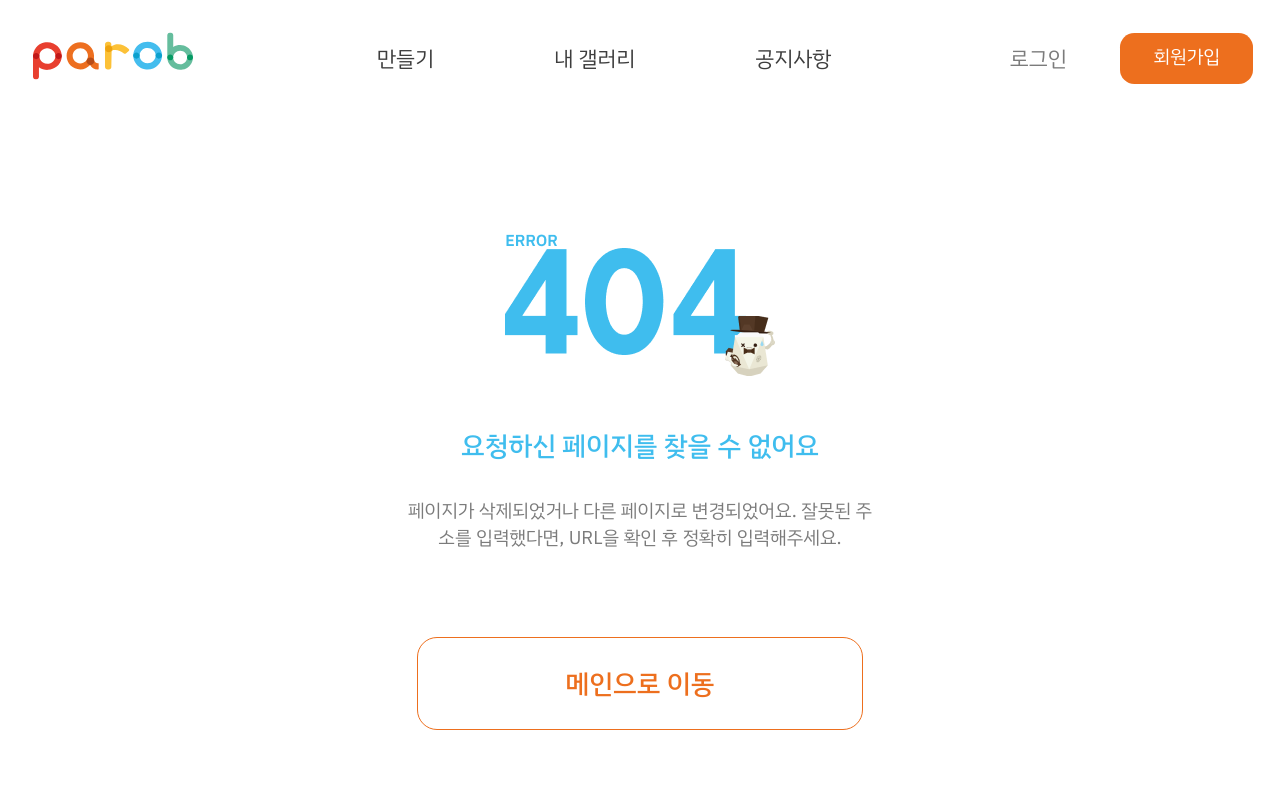
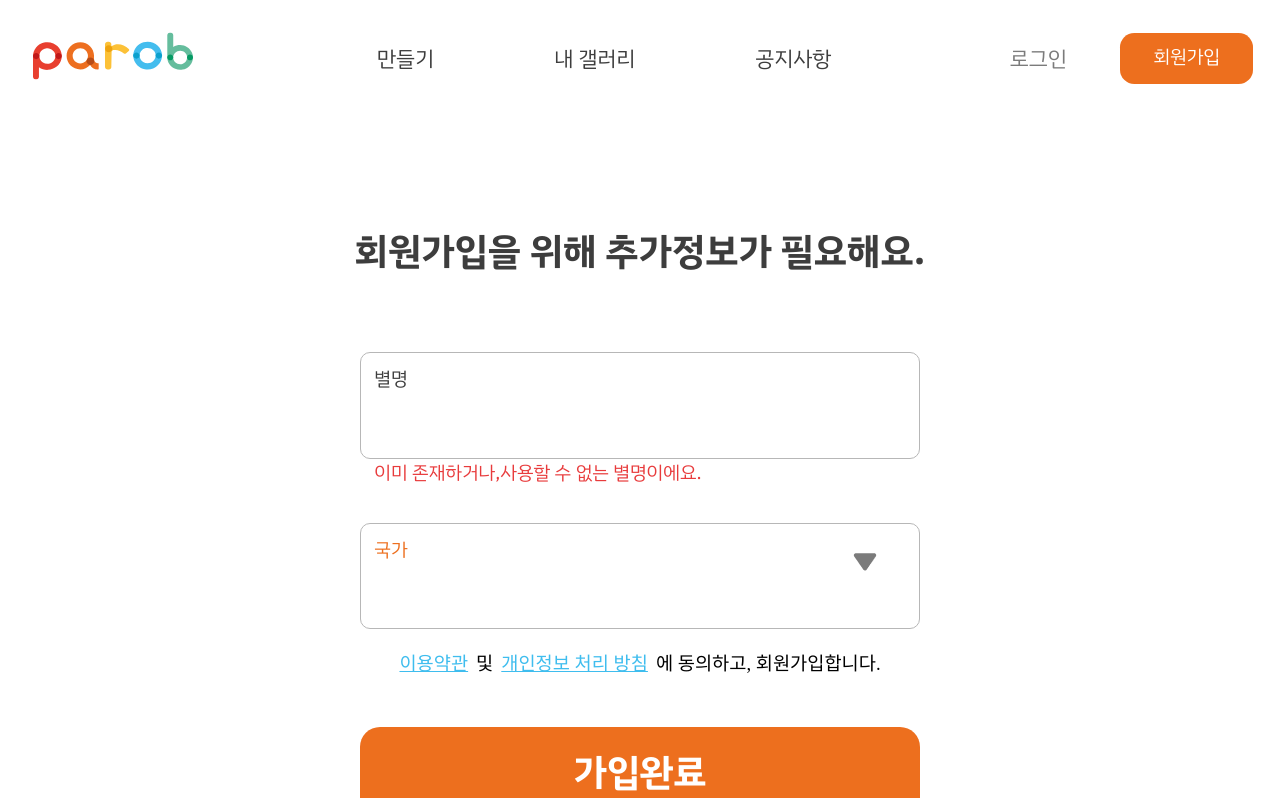
Before and after one commit to yoojin1119/ParobFrontG, a Next.js app: page /snslogin in a window 1280 px wide. Before the commit this address had no page. Shown: the top 798 px of the page. Built offline with nearby package versions, Linux system fonts and the light colour scheme.

Commit message:
snslogin UI 구현

```diff
--- a/src/pages/join/index.jsx
+++ b/src/pages/join/index.jsx
@@ -36,7 +36,6 @@ export default function JoinPage (){
 
     // 닉네임
   const [nickName, setNickName] = useState('')
-  const [isNicknameChanged, setIsNicknameChanged] = useState(false)
 
 
   // 국가 설정
--- /dev/null
+++ b/src/pages/snslogin/index.jsx
@@ -0,0 +1,252 @@
+import styled from "styled-components"
+import { useState } from "react";
+import Link from "next/link";
+import Header from "../../Component/layout/header";
+import Footer from "../../Component/layout/Footer"
+
+export default function ExpiredPasswordPage (){
+    const [nickName, setNickName] = useState('')
+    const [country, setCountry] = useState('')
+    const [countryMap, setCountryMap] = useState([])
+    const [countryOpenBtn, setCountryOpenBtn] = useState(false)
+    const [search, setSearch] = useState('')
+    const [ip, setIp] = useState('')
+
+    const handleInputChange = (e) => {}
+
+    const countryOpen = (e) =>{
+        e.preventDefault();
+        setCountry(ip.toUpperCase())
+        setCountryOpenBtn(!countryOpenBtn)
+      }
+      const handleCountry = (e) => {
+      setCountry(e.target.innerHTML)
+      setCountryOpenBtn(!countryOpenBtn)
+      setSearch('')
+      }
+
+    return(
+        <Container>
+            <Header/>
+            <SnsLoginWrap>
+                <SnsLoginTit>회원가입을 위해 추가정보가 필요해요.</SnsLoginTit>
+                <InputBox>
+                  <LabelBox htmlFor="nickName">
+                      {nickName? <ActiveLableText>별명</ActiveLableText> : <LableText>별명</LableText>}
+                  </LabelBox>
+                  <Input
+                    autoComplete="off"
+                    id="nickName"
+                    type="text"
+                    value={nickName}
+                    onChange={handleInputChange}
+                  ></Input>
+                  <SubTextBox>
+                      <Message>이미 존재하거나,사용할 수 없는 별명이에요.</Message>
+                  </SubTextBox>
+              </InputBox>
+              <SelectBox>
+                  <LabelBox>
+                      <ActiveLableText>국가</ActiveLableText>
+                  </LabelBox>
+                  <Select>
+                    <CountrySelected >{country}</CountrySelected>
+                   {search ?
+                   <SelectDropBox>
+                      <SelectInput
+                      type= 'text'
+                      value={search}
+                      onChange={onChangeSearch}
+                      placeholder="국가 리스트">
+                      </SelectInput>
+                      {countryMap.filter((item) => {
+                        if(item.includes(search.toUpperCase())){
+                          return item
+                        }}).map((item, idx) => (<SelectDropOption
+                          key={idx}
+                          id={idx}
+                          value={country}
+                          onMouseDown={handleCountry}>{item}</SelectDropOption>))}
+                    </SelectDropBox> : countryOpenBtn ?
+                    <SelectDropBox>
+                    <SelectInput
+                      type='text'
+                      value={search}
+                      onChange={onChangeSearch}
+                      placeholder="국가 리스트">
+                      </SelectInput>
+                      {countryMap.map((item, idx) => {
+                        return(
+                          <SelectDropOption
+                            key={idx}
+                            id={idx}
+                            value={country}
+                            onMouseDown={handleCountry}
+                          >
+                            {item}
+                          </SelectDropOption>
+                          )})}
+                   </SelectDropBox>: null}
+                  </Select>
+                  <SelectButton onClick={countryOpen}></SelectButton>
+              </SelectBox>
+              <PolicyDesc>
+              <Link href="/terms">
+                  <LinkBtn>이용약관</LinkBtn>
+              </Link>
+              및
+              <Link href="privacy">
+                  <LinkBtn>개인정보 처리 방침</LinkBtn>
+              </Link>
+              에 동의하고, 회원가입합니다.
+          </PolicyDesc>
+          <SnsLoginBtn>가입완료</SnsLoginBtn>
+            </SnsLoginWrap>
+            <Footer/>
+        </Container>
+    )
+}
+
+const Container = styled.section``;
+const SnsLoginWrap = styled.div`
+display: flex;
+flex-direction:column;
+align-items:center;
+margin: 6.667rem 0;
+`;
+const SnsLoginTit = styled.h2`
+${({ theme }) => theme.fontSize.h2};
+color: ${({ theme }) => theme.color.textDeepGray};
+margin-bottom: 4.5rem;
+`;
+const InputBox = styled.div`
+position: relative;
+width: 35rem;
+height: 6.667rem;
+padding: 0.833rem;
+margin-bottom: 4rem;
+box-sizing:border-box;
+border-radius: 10px;
+border: 1px solid #B7B7B7;
+`;
+const LabelBox = styled.label``;
+const LableText = styled.p`
+color: ${({ theme }) => theme.color.textDeepGray};
+${({ theme }) => theme.fontSize.middleRegular};
+`;
+const ActiveLableText = styled.p`
+color: ${({ theme }) => theme.color.primaryOrange};
+${({ theme }) => theme.fontSize.middleRegular};
+`;
+const Input = styled.input`
+width: 25rem;
+padding-right: 8.333rem;
+height: 3.333rem;
+border: none;
+`;
+const SubTextBox=styled.div`
+margin-top: 0.833rem;
+display: flex;
+gap: 2.917rem;
+`;
+const Message = styled.p`
+
+${({ theme }) => theme.fontSize.middleRegular};
+color: ${({ theme }) => theme.color.primaryRed};
+`;
+
+// 국가 정보
+const SelectBox = styled.div`
+position:relative;
+width: 35rem;
+height:6.667rem;
+padding:0.833rem;
+box-sizing:border-box;
+border-radius: 10px;
+border: 1px solid #B7B7B7;
+`;
+const Select = styled.div`
+`;
+const CountrySelected = styled.p`
+margin-top: 0.833rem;
+@media all and (max-width : 540px){
+  margin-top: 0;
+}`;
+const SelectDropBox =styled.ul`
+position: absolute;
+top: 85px;
+left: 0;
+width: 35rem;
+height:17.25rem;
+overflow-y: scroll;
+border-radius: 10px;
+box-shadow: 0 3px 5px 0 rgba(0, 0, 0, 0.3);
+background: #fff;
+z-index: 100;
+`;
+const SelectDropOption = styled.li`
+height: 4.25rem;
+padding: 0.917rem 1.5rem;
+&:hover {
+  background-color: rgb(255, 215, 191);
+  cursor: pointer;
+}
+&:hover: first-child {
+  background-color: rgb(255, 215, 191);
+  border-top-left-radius: 6px;
+  border-top-right-radius: 6px;
+}
+&:hover:last-child {
+  background-color: rgb(255, 215, 191);
+  border-bottom-left-radius: 6px;
+  border-bottom-right-radius: 6px;
+}
+`;
+const SelectButton = styled.button`
+position:absolute;
+top:29px;
+right: 26px;
+background:url(/assets/images/icons/polygon.png) no-repeat;
+width: 2.5rem;
+height: 2.083rem;
+@media all and (max-width : 540px){
+  top: 18px;
+  right: 8px;
+}
+`;
+const SelectInput = styled.input`
+width: 34rem;
+height: 4.167rem;
+border-radius: 10px;
+border:none;
+border-bottom: 1px solid #EDEDED;
+background-image:url(/assets/images/icons/search.png);
+background-position: 13px center;
+background-size: 32px;
+background-repeat: no-repeat;
+padding: 5px 5px;
+text-indent: 3.75rem;
+`;
+
+
+// 정책 연결
+const PolicyDesc = styled.div`
+font: ${({ theme }) => theme.fontSize.middleRegular};
+margin: 1.333rem 0 3.083rem;
+text-align: center;
+display: flex;
+gap: 0.5rem;
+`;
+const LinkBtn = styled.p`
+color: ${({ theme }) => theme.color.primaryBlue};
+text-decoration: underline;
+`;
+
+const SnsLoginBtn = styled.button`
+width: 35rem;
+height: 5.833rem;
+${({ theme }) => theme.fontSize.h2};
+color:${({ theme }) => theme.color.textWhite};
+background-color:${({ theme }) => theme.color.primaryOrange};
+border-radius: 20px;
+`;
```
